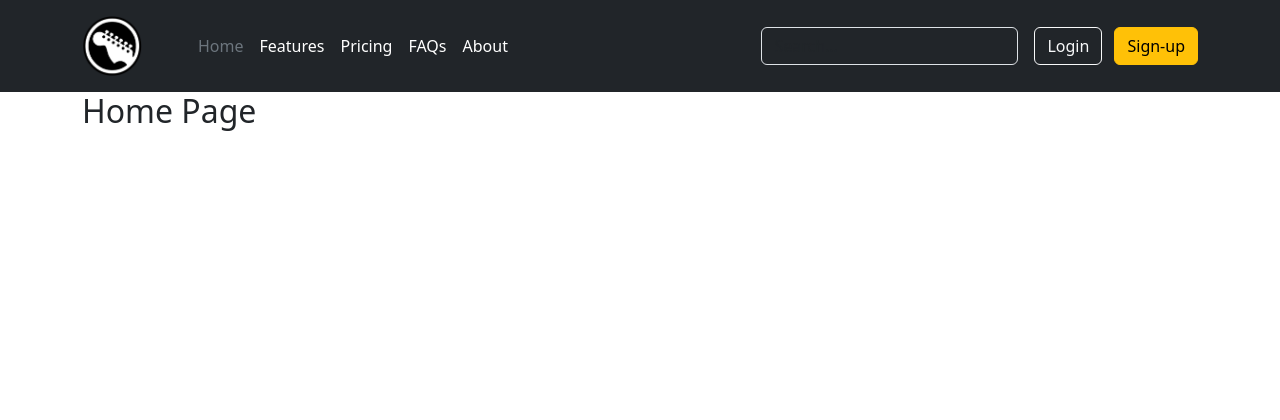
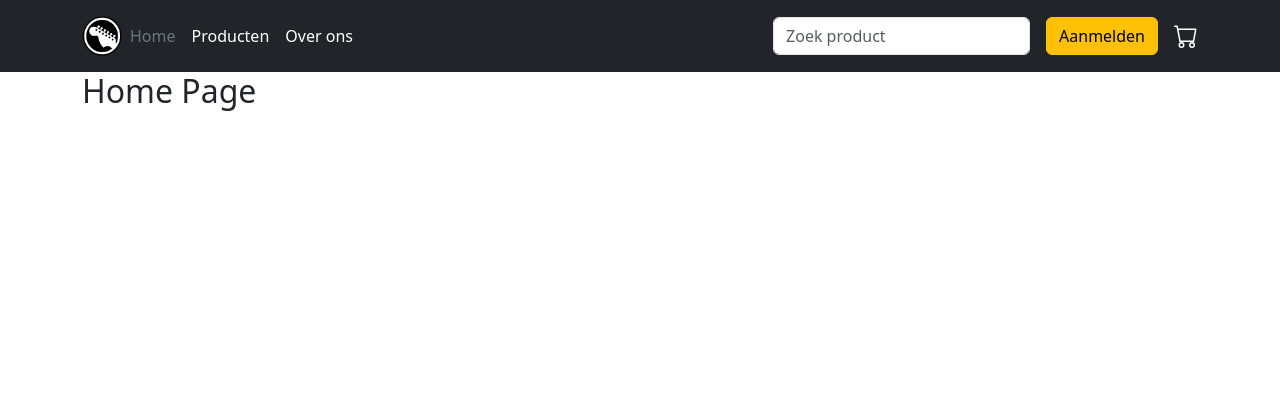
Before and after one commit to basjan851/The-Sixth-String-3A, a PHP site: page / in a window 1280 px wide. Shown: the top 420 px of the page. Run offline with PHP 8.4, Linux system fonts and the light colour scheme.

Commit message:
added more items to the header

```diff
--- a/index.php
+++ b/index.php
@@ -29,28 +29,23 @@
 
     <header class="p-3 text-bg-dark">
         <div class="container">
-
             <div class="d-flex flex-wrap align-items-center justify-content-center justify-content-lg-start">
-                <img src="assets/images/png-clipart-guitar.png" alt="Guitar logo" width="60" height="60">
-                <a href="/" class="d-flex align-items-center mb-2 mb-lg-0 text-white text-decoration-none">
-                    <svg class="bi me-2" width="40" height="32" role="img" aria-label="Bootstrap"><use xlink:href="#bootstrap"/></svg>
-                </a>
-
+               <img src="assets/images/png-clipart-guitar.png" width="40" height="40" role="img">
                 <ul class="nav col-12 col-lg-auto me-lg-auto mb-2 justify-content-center mb-md-0">
                     <li><a href="#" class="nav-link px-2 text-secondary">Home</a></li>
-                    <li><a href="#" class="nav-link px-2 text-white">Features</a></li>
-                    <li><a href="#" class="nav-link px-2 text-white">Pricing</a></li>
-                    <li><a href="#" class="nav-link px-2 text-white">FAQs</a></li>
-                    <li><a href="#" class="nav-link px-2 text-white">About</a></li>
+                    <li><a href="#" class="nav-link px-2 text-white">Producten</a></li>
+                    <li><a href="#" class="nav-link px-2 text-white">Over ons</a></li>
                 </ul>
 
-                <form class="col-12 col-lg-auto mb-3 mb-lg-0 me-lg-3" role="search">
-                    <input type="search" class="form-control form-control-dark text-bg-dark" placeholder="Search..." aria-label="Search">
+                <form class="col-12 col-lg-auto mb-2 mb-lg-0 me-lg-3" role="search">
+                    <input type="search" class="form-control form-control-light " placeholder="Zoek product" aria-label="Search">
                 </form>
 
-                <div class="text-end">
-                    <button type="button" class="btn btn-outline-light me-2">Login</button>
-                    <button type="button" class="btn btn-warning">Sign-up</button>
+                <div class="d-flex align-items-center text-end">
+                    <button type="button" class="btn btn-warning me-3">Aanmelden</button>
+                    <svg xmlns="http://www.w3.org/2000/svg" width="24" height="24" fill="currentColor" class="bi bi-cart" viewBox="0 0 16 16">
+                        <path d="M0 1.5A.5.5 0 0 1 .5 1H2a.5.5 0 0 1 .485.379L2.89 3H14.5a.5.5 0 0 1 .491.592l-1.5 8A.5.5 0 0 1 13 12H4a.5.5 0 0 1-.491-.408L2.01 3.607 1.61 2H.5a.5.5 0 0 1-.5-.5M3.102 4l1.313 7h8.17l1.313-7zM5 12a2 2 0 1 0 0 4 2 2 0 0 0 0-4m7 0a2 2 0 1 0 0 4 2 2 0 0 0 0-4m-7 1a1 1 0 1 1 0 2 1 1 0 0 1 0-2m7 0a1 1 0 1 1 0 2 1 1 0 0 1 0-2"/>
+                    </svg>
                 </div>
             </div>
         </div>
```
